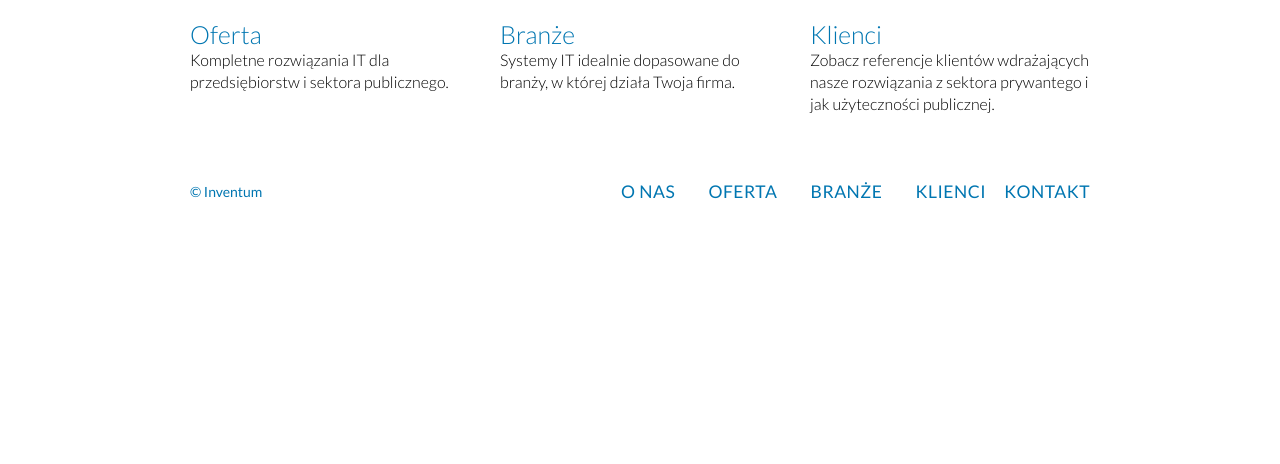
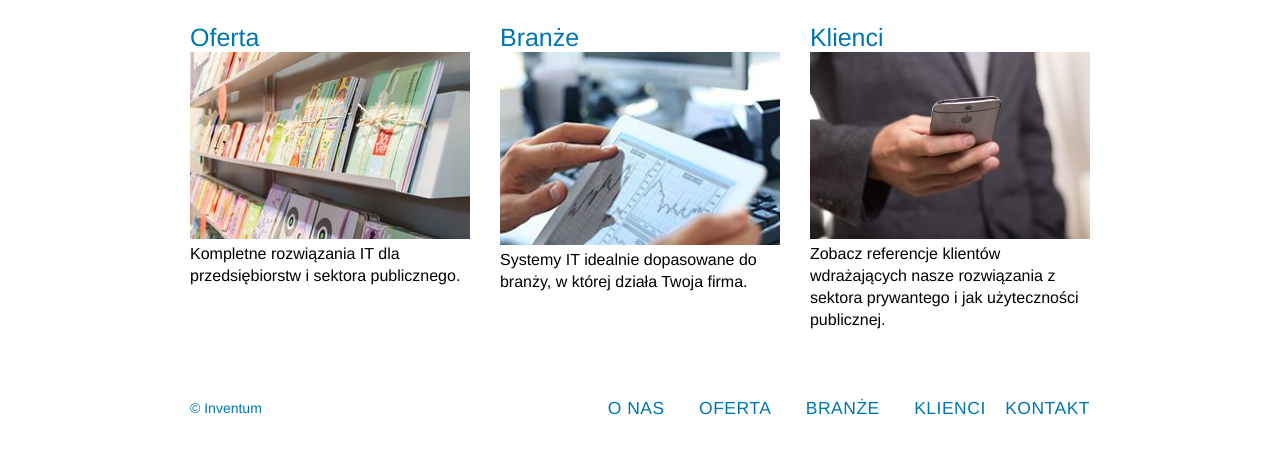
Before and after one commit to nowakpiotr/Inventum_Page, a plain HTML site: page index.html in a window 1280 px wide. Shown: the part 429-893 px from the top of the page. Before the commit the page ends 800 px from the top, so only its background shows below. Drawn offline with Linux system fonts and the light colour scheme.

Commit message:
Modyfikacje

```diff
--- a/assets/stylesheets/main.css
+++ b/assets/stylesheets/main.css
@@ -55,7 +55,7 @@ table {
 
 body {
     color: #0076b1;
-    font: 300 16px/22px "Lato", "Open Sans", "Helvetica Neue", Helvetica, Arial, sans-serif;
+    font: 300 16px/22px  "Helvetica Neue", Helvetica, Arial, sans-serif;
 }
 
 /*
@@ -292,6 +292,18 @@ color: black;
     width: 100%;
     /*height: auto;*/
 }
+
+.image-item {
+    position: relative;
+     /* for IE 6 */
+    width: 100%;
+    border-radius:6px;
+    /*height: auto;*/
+}
+
+.image-item image {
+    border-radius:6px;
+    }
 h2 {
     position: absolute;
     bottom: 20px;
--- a/index.html
+++ b/index.html
@@ -70,9 +70,12 @@
     <!-- offer -->
 
     <section class="teaser col-1-3">
-        <a class="navigation-item-font" href="offer.html">
+        <a class="navigation-item-font" href="oferta.html">
             <h5></h5>
             <span class="navigation-item-font">Oferta</span>
+            <div class="image-item">
+                <img src="/assets/images/book-fair.jpg" alt="">
+            </div>
         </a>
         <p class="tile-font">Kompletne rozwiązania IT dla przedsiębiorstw i sektora publicznego.</p>
     </section><!--
@@ -80,9 +83,12 @@
       industries
 
       --><section class="teaser col-1-3">
-    <a class="navigation-item-font" href="industries.html">
+    <a class="navigation-item-font" href="baranze.html">
         <h5></h5>
         <span class="navigation-item-font">Branże</span>
+        <div class="image-item">
+            <img src="/assets/images/large_53.jpg" alt="">
+        </div>
     </a>
     <p class="tile-font">Systemy IT idealnie dopasowane do branży, w której działa Twoja firma.</p>
 </section><!--
@@ -90,12 +96,25 @@
       customers
 
       --><section class="teaser col-1-3">
-    <a class="navigation-item-font" href="customers.html">
+    <a class="navigation-item-font" href="klienci.html">
         <h5></h5>
-        <span  class="navigation-item-font">Klienci</span>
+        <span class="navigation-item-font">Klienci</span>
+        <div class="image-item">
+            <img src="/assets/images/telephone.jpg" alt="">
+        </div>
     </a>
     <p class="tile-font">Zobacz referencje klientów wdrażających nasze rozwiązania z sektora prywantego i jak użyteczności publicznej. </p>
-</section>
+</section><!--<section class="teaser col-1-3">
+             <a class="navigation-item-font" href="customers.html">
+                 <h5></h5>
+                 <span class="navigation-item-font">Klienci</span>
+                 <div class="image-item">
+                     <img src="/assets/images/large_53.jpg" alt="">
+                 </div>
+
+                 <p class="tile-font">Zobacz referencje klientów wdrażających nasze rozwiązania z sektora prywantego i jak użyteczności publicznej. </p>
+             </a>
+</section>-->
 
 </section>
 
```
Also changed, not shown: onas.html (+0 -1 lines), assets/images/book-fair.jpg (added), assets/images/large_53.jpg (added), assets/images/modern-technologies-.jpg (added), assets/images/telephone.jpg (added).
